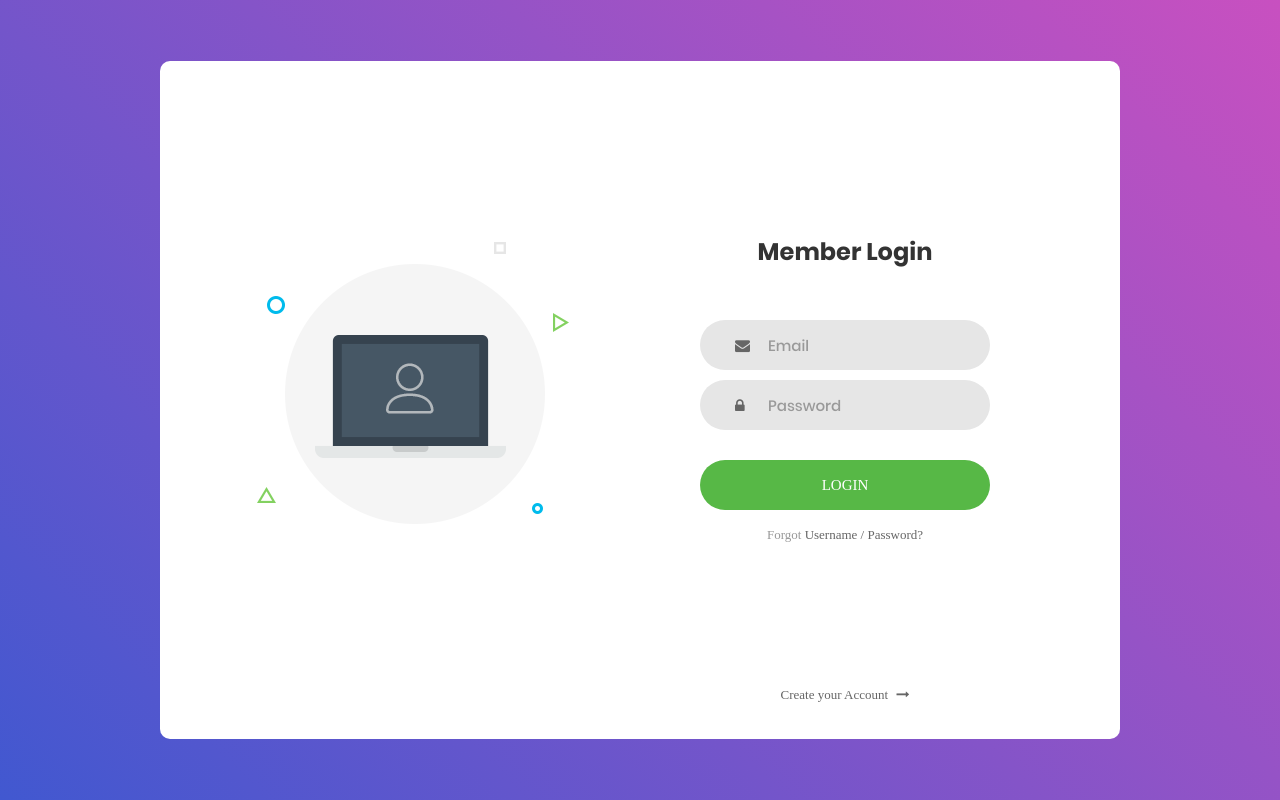
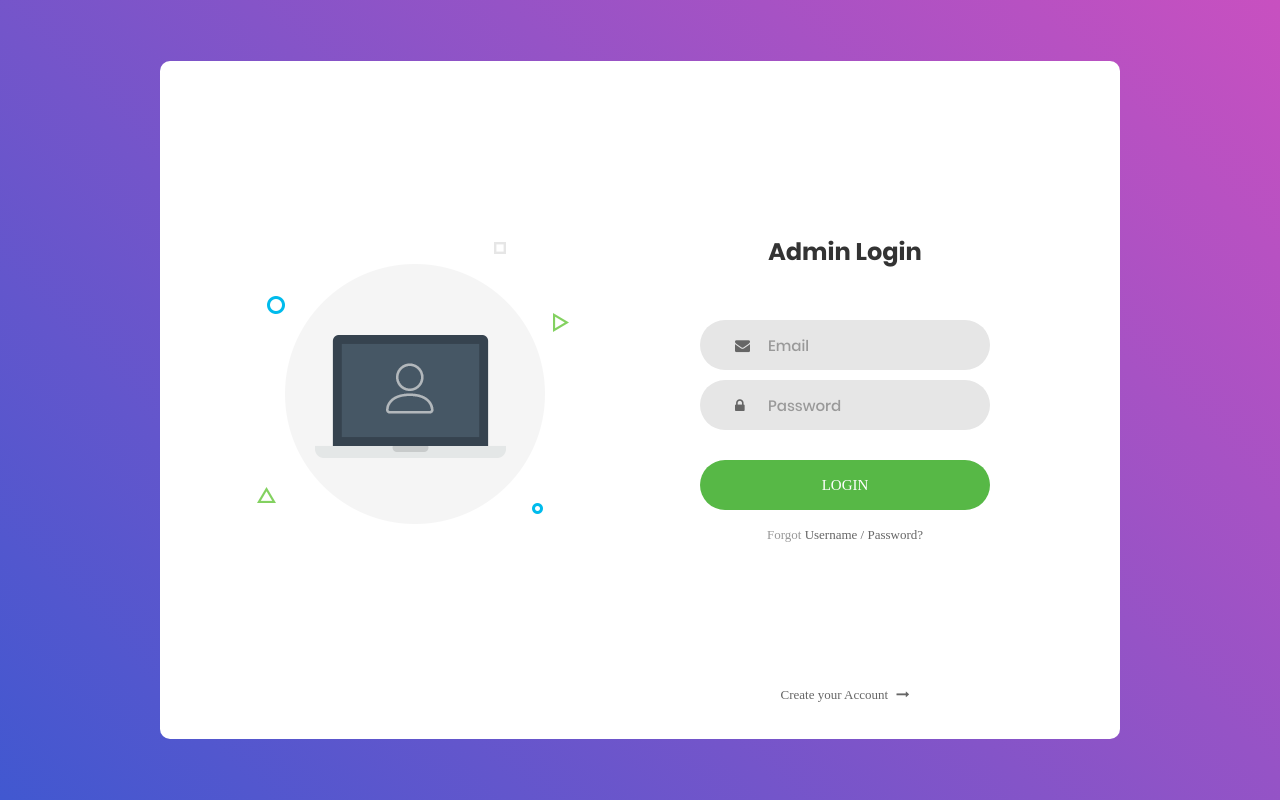
Before and after one commit to Nanditha30/SkillUpCOSC_Django, a Django app: page / in a window 1280 px wide. Run offline with Django 3.2, Linux system fonts and the light colour scheme; some libraries are stand-ins or nearby versions; some web fonts are replaced.

Commit message:
Admin login

```diff
--- a/Adminpage/Templates/login.html
+++ b/Adminpage/Templates/login.html
@@ -33,7 +33,7 @@
 
 				<form class="login100-form validate-form">
 					<span class="login100-form-title">
-						Member Login
+						Admin Login
 					</span>
 
 					<div class="wrap-input100 validate-input" data-validate = "Valid email is required: ex@abc.xyz">
```
